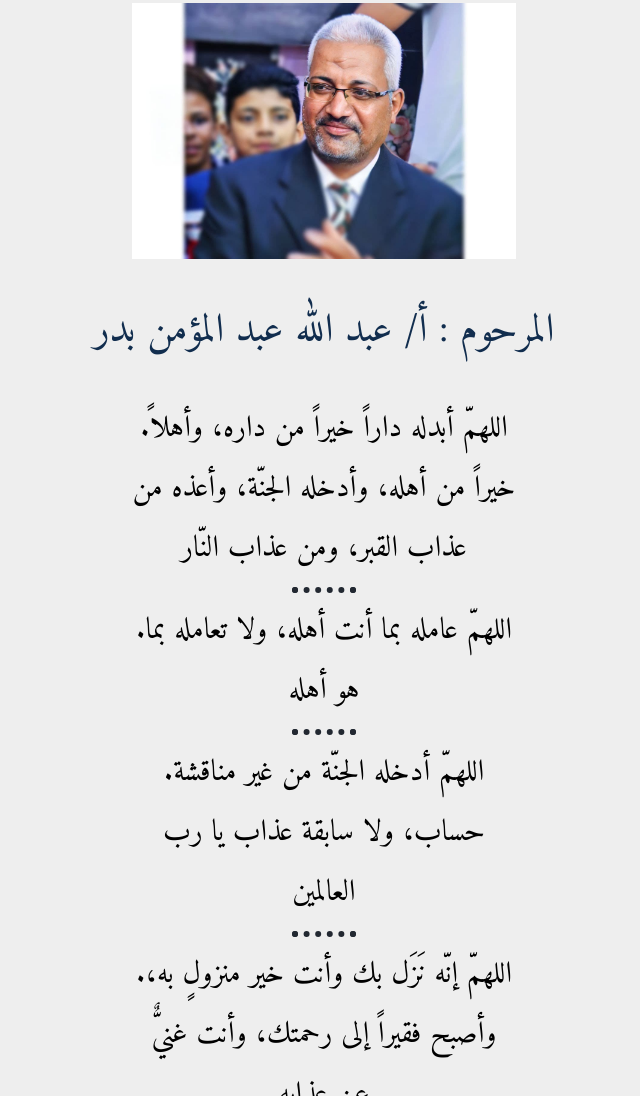
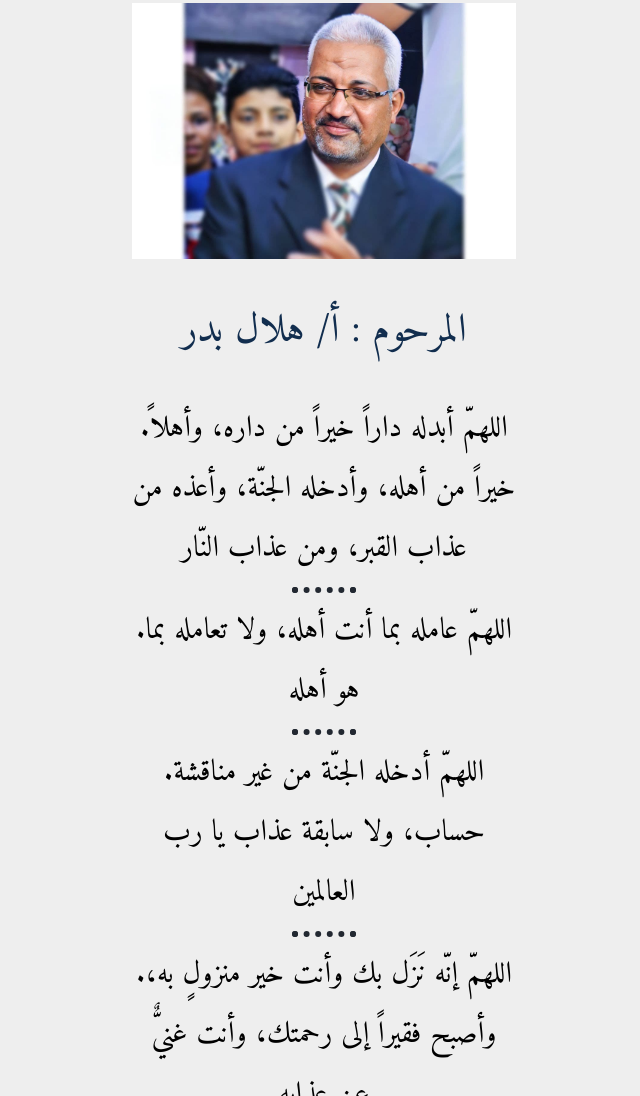
Before and after one commit to sd950216/refined-website, a plain HTML site: page index.html in a window 1280 px wide. Shown: the part 993-2089 px from the top of the page, without its empty margins (316-956 px from the left). Drawn offline with Linux system fonts and the light colour scheme.

Commit message:
Update index.html

```diff
--- a/index.html
+++ b/index.html
@@ -24,7 +24,7 @@
     <h2 class="down">لا تنسوا الدعاء للمرحوم</h2>
     <div class="profile">
       <img src="trap.jpg" alt="angela-profile-img" width="30%">
-      <h2 class="down">المرحوم : أ/ عبد الله عبد المؤمن بدر</h2>
+      <h2 class="down">المرحوم : أ/ هلال بدر</h2>
       <p class="intro">.اللهمّ أبدله داراً خيراً من داره، وأهلاً خيراً من أهله، وأدخله الجنّة، وأعذه من عذاب القبر، ومن عذاب النّار</p>
       <hr>
       <p class="intro">.اللهمّ عامله بما أنت أهله، ولا تعامله بما هو أهله</p>
```
